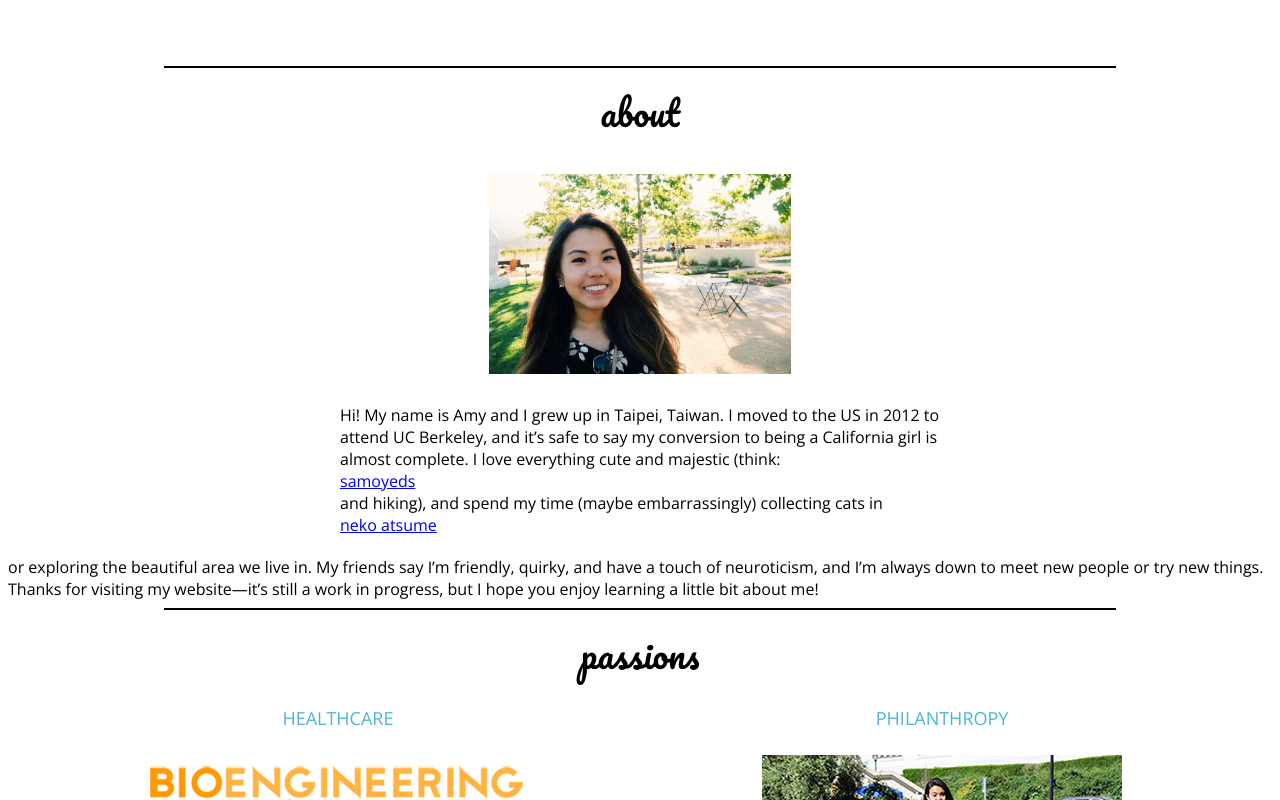
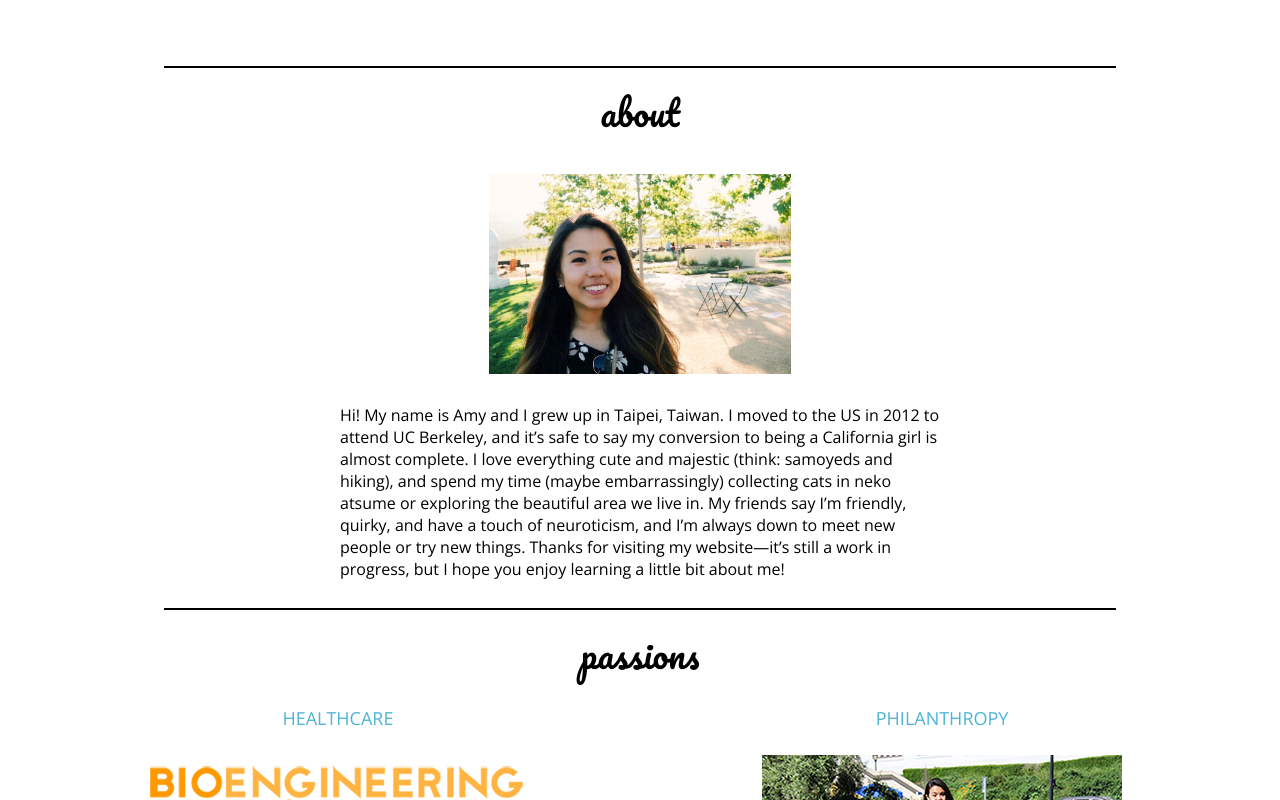
Before and after one commit to amywchiang/amychiang, a plain HTML site: page index.html in a window 1280 px wide. Shown: the part 730-1530 px from the top of the page. Drawn offline with nearby package versions, Linux system fonts and the light colour scheme.

Commit message:
Update index.html

```diff
--- a/index.html
+++ b/index.html
@@ -36,7 +36,7 @@
 
                 <div style="text-align: center"><div id = "me"><img src = "assets/img/me.jpg" height ="200" length ="100"/></div></div>
                 <div id="blurb1">Hi! My name is Amy and I grew up in Taipei, Taiwan. I moved to the US in 2012 to attend UC Berkeley, and it’s safe to say my conversion to being a California girl is almost complete.
-I love everything cute and majestic (think: <div id="samoyed"><a href="http://tinyurl.com/zdfnpw7">samoyeds</a></div> and hiking), and spend my time (maybe embarrassingly) collecting cats in <div id="nekoatsume"></div><a href="http://www.theverge.com/2015/10/30/9641008/neko-atsume-english-version-available">neko atsume</a></div> or exploring the beautiful area we live in. My friends say I’m friendly, quirky, and have a touch of neuroticism, and I’m always down to meet new people or try new things. Thanks for visiting my website—it’s still a work in progress, but I hope you enjoy learning a little bit about me!</div>
+I love everything cute and majestic (think: samoyeds and hiking), and spend my time (maybe embarrassingly) collecting cats in neko atsume or exploring the beautiful area we live in. My friends say I’m friendly, quirky, and have a touch of neuroticism, and I’m always down to meet new people or try new things. Thanks for visiting my website—it’s still a work in progress, but I hope you enjoy learning a little bit about me!</div>
 
                 <hr size="2" color="black" width="950" align="center" noshade>
                 <div id ="header">passions</div>
```
